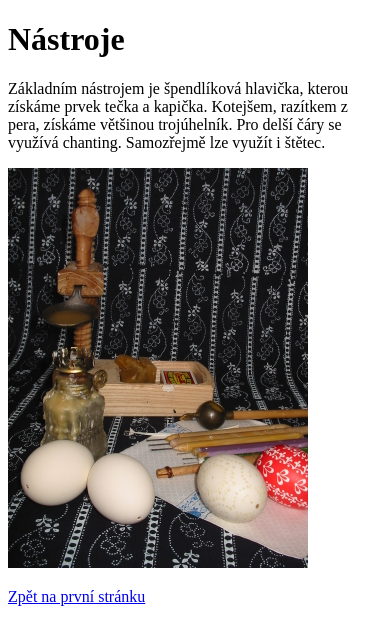
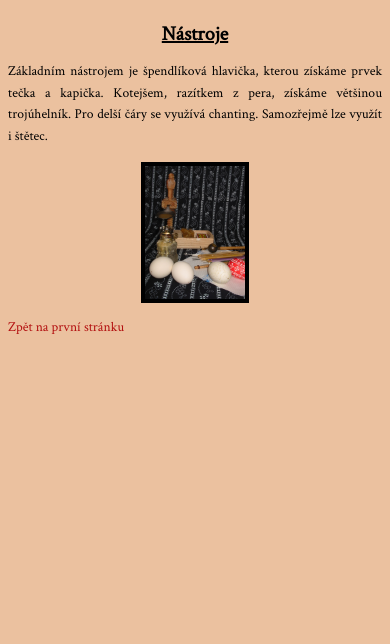
Before and after one commit to ve-study/web-stranky, a plain HTML site: page druha.html in a window 390 px wide. Drawn offline with Linux system fonts and the light colour scheme.

Commit message:
Update druha.html

```diff
--- a/druha.html
+++ b/druha.html
@@ -4,6 +4,80 @@
     <meta charset="UTF-8">
     <meta name="viewport" content="width=device-width, initial-scale=1.0">
     <title>Nástroje pro voskovou batiku</title>
+    <link href="https://fonts.googleapis.com/css2?family=Crimson+Text&display=swap" rel="stylesheet"> <!-- Přidání Crimson Text -->
+    <style>
+        body {
+            background-color: rgb(235, 193, 159);
+            font-family: "Crimson Text", serif;
+            margin: 0;
+            padding: 1em;
+            box-sizing: border-box;
+        }
+
+        a {
+            color: rgb(179, 16, 16);
+            text-decoration: none;
+        }
+
+        a:hover {
+            color: rgb(255, 58, 58);
+            text-decoration: underline;
+        }
+
+        h1 {
+            text-decoration: underline;
+            font-size: 2rem;
+            text-align: center;
+        }
+
+        img {
+            border: 4px solid black;
+            max-width: 100%;
+            width: 500px; /* Maximální šířka obrázku */
+            height: auto;
+            display: block;
+            margin: 1em auto;
+        }
+
+        p {
+            font-size: 1rem;
+            line-height: 1.6;
+            text-align: justify;
+        }
+
+        /* Media queries pro různé velikosti obrazovek */
+        @media (max-width: 768px) { /* Tablet a menší */
+            h1 {
+                font-size: 1.5rem;
+            }
+
+            p {
+                font-size: 0.9rem;
+            }
+
+            img {
+                width: 150px; /* Menší obrázek na tabletu */
+            }
+        }
+
+        @media (max-width: 480px) { /* Mobilní telefon */
+            h1 {
+                font-size: 1.25rem;
+            }
+
+            p {
+                font-size: 0.85rem;
+            }
+
+            img {
+                width: 100px; /* Nejmenší obrázek na mobilu */
+            }
+
+            body {
+                padding: 0.5em;
+            }
+        }
+    </style>
 </head>
 <body>
     <h1>Nástroje</h1>
@@ -11,7 +85,7 @@
         Základním nástrojem je špendlíková hlavička, kterou získáme prvek tečka a kapička. Kotejšem, razítkem z pera, získáme většinou trojúhelník. Pro delší čáry se využívá chanting. Samozřejmě lze využít i štětec.
     </p>
     <p>
-        <img width="300" src="nastroje.jpeg">
+        <img src="nastroje.jpeg" alt="Nástroje pro voskovou batiku">
     </p>
     <p>
         <a href="index.html">Zpět na první stránku</a>
```
